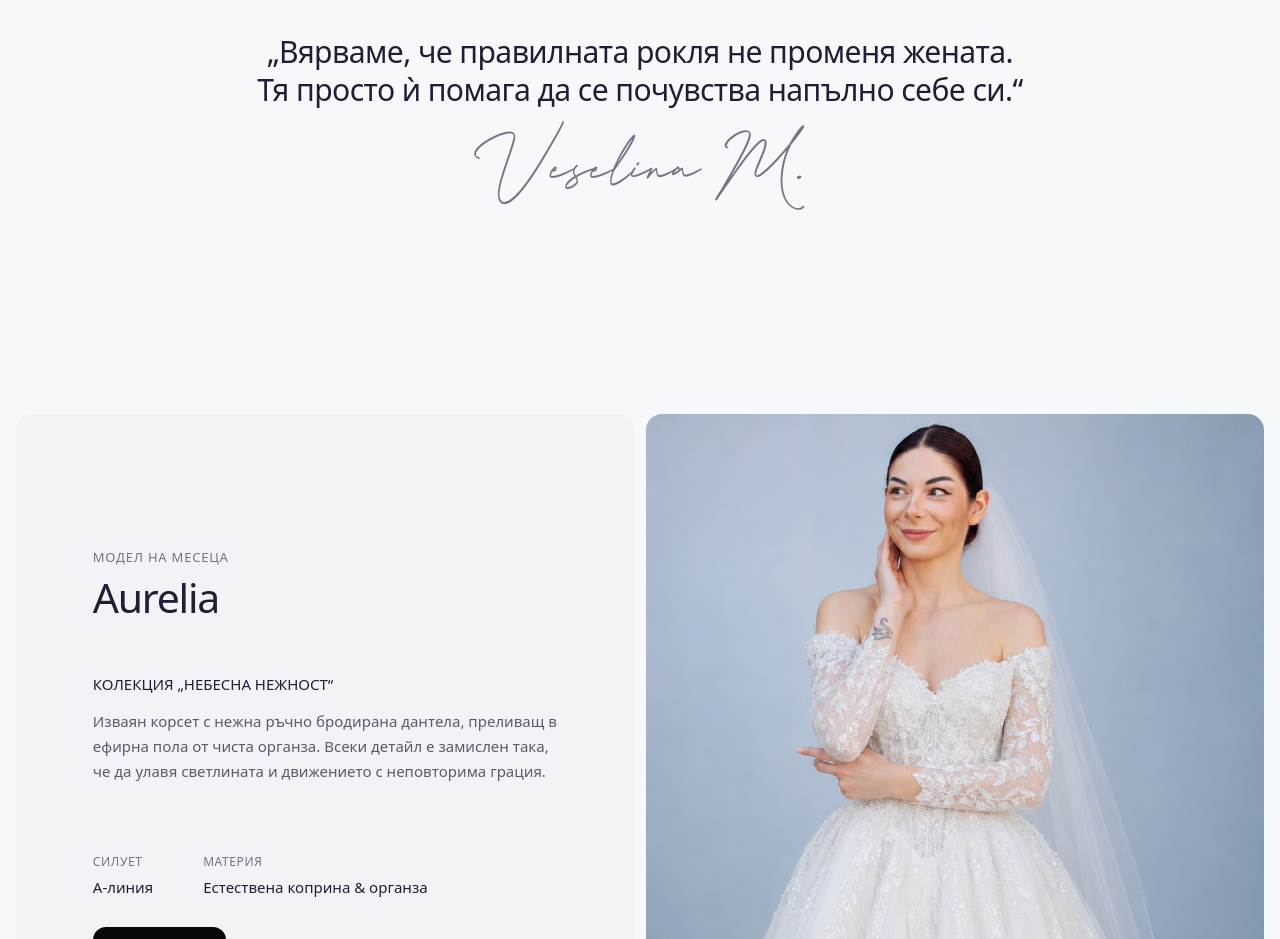
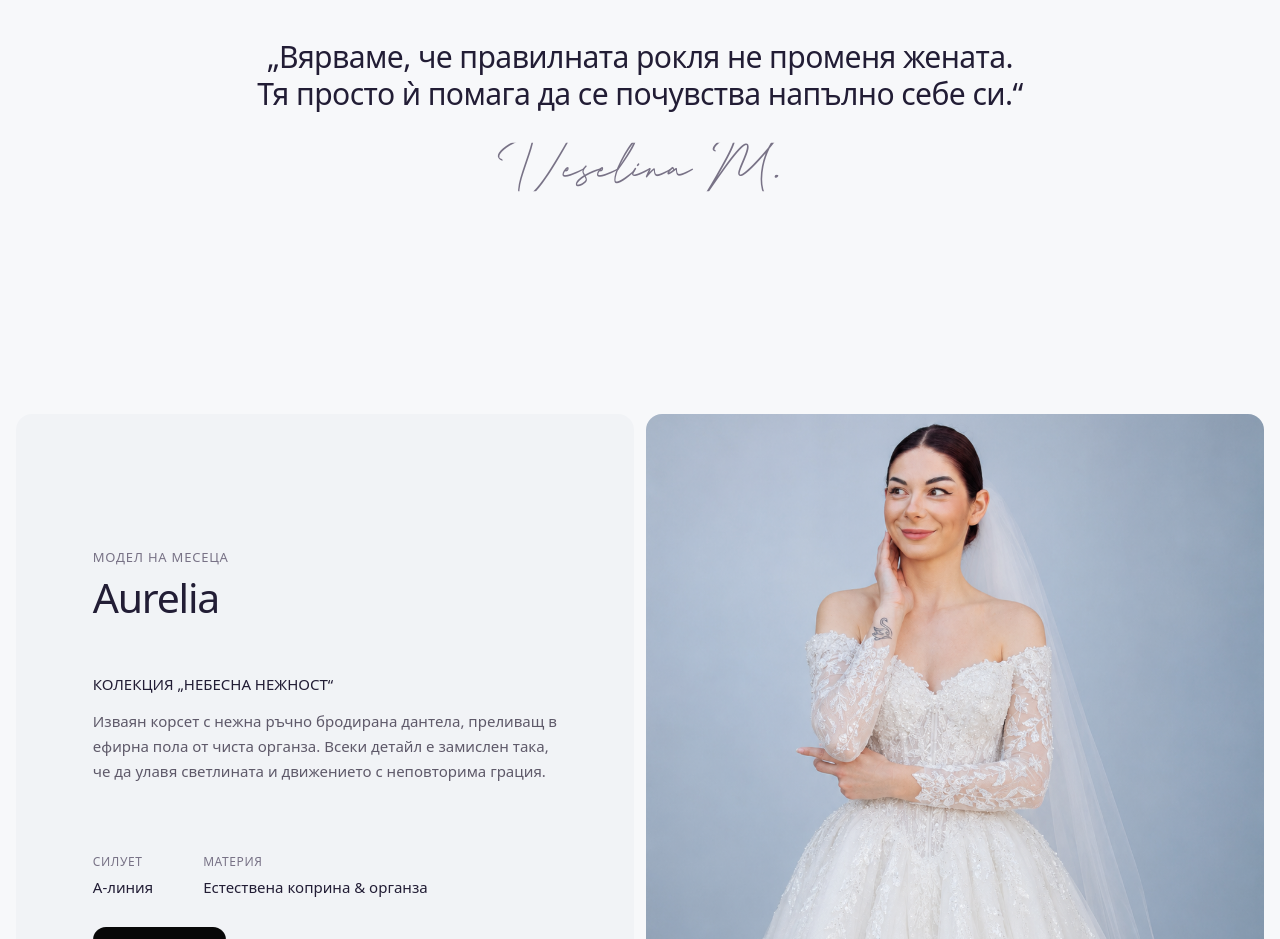
Before and after one commit to stilliyan/emocia, a Next.js app: page / in a window 1280 px wide. Shown: the part 1600-2539 px from the top of the page. Built offline with nearby package versions, Linux system fonts and the light colour scheme; no server answers.

Commit message:
feat: animate founder signature

```diff
--- /dev/null
+++ b/src/components/storefront/animated-signature.tsx
@@ -0,0 +1,38 @@
+"use client";
+
+import { useEffect, useRef, useState } from "react";
+
+export function AnimatedSignature() {
+  const signatureRef = useRef<HTMLParagraphElement>(null);
+  const [isVisible, setIsVisible] = useState(false);
+
+  useEffect(() => {
+    const signature = signatureRef.current;
+
+    if (!signature) return;
+
+    const observer = new IntersectionObserver(
+      ([entry]) => {
+        if (!entry.isIntersecting) return;
+
+        setIsVisible(true);
+        observer.disconnect();
+      },
+      { threshold: 0.45 },
+    );
+
+    observer.observe(signature);
+
+    return () => observer.disconnect();
+  }, []);
+
+  return (
+    <p
+      ref={signatureRef}
+      className={`storefront-signature${isVisible ? " is-visible" : ""}`}
+    >
+      <span className="storefront-signature__text">Veselina M.</span>
+      <span className="storefront-signature__pen-tip" aria-hidden="true" />
+    </p>
+  );
+}
--- a/src/components/storefront/homepage.tsx
+++ b/src/components/storefront/homepage.tsx
@@ -5,6 +5,7 @@ import { storefrontContact } from "@/lib/storefront-data";
 import { ProductRail } from "./product-rail";
 import { StorefrontLogo } from "./logo";
 import { SiteHeader } from "./site-header";
+import { AnimatedSignature } from "./animated-signature";
 import "./storefront.css";
 
 const socialLinks = [
@@ -46,7 +47,7 @@ export function StorefrontHomepage() {
 
       <section className="storefront-manifesto">
         <blockquote>„Вярваме, че правилната рокля не променя жената.<br />Тя просто ѝ помага да се почувства напълно себе си.“</blockquote>
-        <p>Veselina M.</p>
+        <AnimatedSignature />
       </section>
 
       <section className="storefront-feature" aria-labelledby="feature-title">
--- a/src/components/storefront/storefront.css
+++ b/src/components/storefront/storefront.css
@@ -92,7 +92,22 @@
 
 .storefront-manifesto { display: grid; min-height: 600px; place-content: center; padding: 100px 24px; text-align: center; }
 .storefront-manifesto blockquote { margin: 0; font-size: clamp(26px, 2.35vw, 40px); font-weight: 300; line-height: 1.25; letter-spacing: -.02em; }
-.storefront-manifesto p { margin-top: 30px; color: var(--storefront-muted); font-family: "Modelista Signature", cursive; font-size: 42px; font-style: normal; line-height: 1.35; }
+.storefront-manifesto .storefront-signature { position: relative; width: max-content; max-width: 100%; margin: 30px auto 0; color: var(--storefront-muted); font-family: "Modelista Signature", cursive; font-size: 36px; font-style: normal; line-height: 1.35; }
+.storefront-signature__text { display: block; clip-path: inset(0 100% 0 0); }
+.storefront-signature__pen-tip { position: absolute; top: 58%; left: 0; width: 5px; height: 5px; border-radius: 50%; background: currentColor; box-shadow: 0 0 0 4px rgba(120,114,134,.1); opacity: 0; transform: translate(-50%, -50%); }
+.storefront-signature.is-visible .storefront-signature__text { animation: storefront-signature-write 2.6s cubic-bezier(.42,0,.2,1) forwards; }
+.storefront-signature.is-visible .storefront-signature__pen-tip { animation: storefront-signature-pen 2.6s cubic-bezier(.42,0,.2,1) forwards; }
+
+@keyframes storefront-signature-write {
+  to { clip-path: inset(0 0 0 0); }
+}
+
+@keyframes storefront-signature-pen {
+  0% { left: 0; opacity: 0; }
+  4% { opacity: .8; }
+  94% { left: 100%; opacity: .8; }
+  100% { left: 100%; opacity: 0; }
+}
 
 .storefront-feature, .storefront-about, .storefront-contact { display: grid; grid-template-columns: repeat(2, minmax(0, 1fr)); gap: 12px; padding: 0 16px; }
 .storefront-feature__copy, .storefront-about__copy, .storefront-contact__copy { display: flex; min-height: 690px; flex-direction: column; justify-content: center; padding: clamp(42px, 6vw, 80px); border-radius: 16px; background: #f1f3f6; }
@@ -237,7 +252,7 @@
   .storefront-hero__content p br { display: none; }
   .storefront-button { width: 100%; }
   .storefront-manifesto blockquote br { display: none; }
-  .storefront-manifesto p { font-size: 34px; }
+  .storefront-manifesto .storefront-signature { font-size: 30px; }
   .storefront-about__stats { gap: 8px; }
   .storefront-about__stats strong { font-size: 29px; }
   .storefront-testimonial__summary { padding: 28px; }
@@ -250,5 +265,7 @@
 }
 
 @media (prefers-reduced-motion: reduce) {
+  .storefront-signature.is-visible .storefront-signature__text { clip-path: none; animation: none; }
+  .storefront-signature__pen-tip { display: none; }
   .storefront *, .storefront *::before, .storefront *::after { scroll-behavior: auto !important; transition-duration: .01ms !important; }
 }
```
